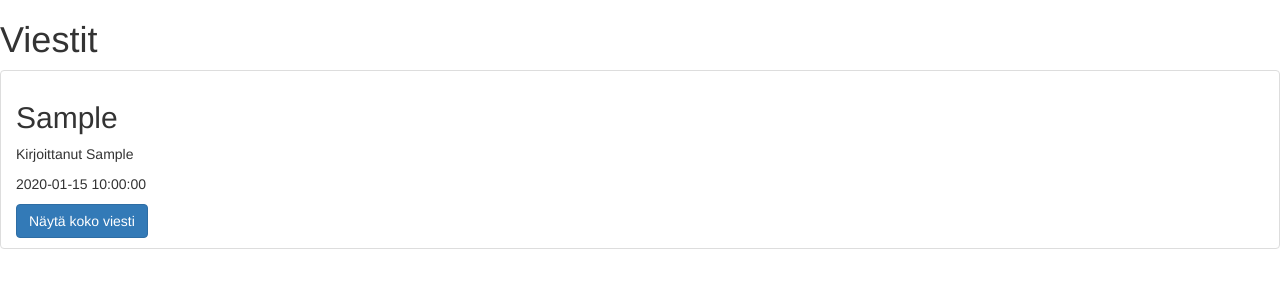
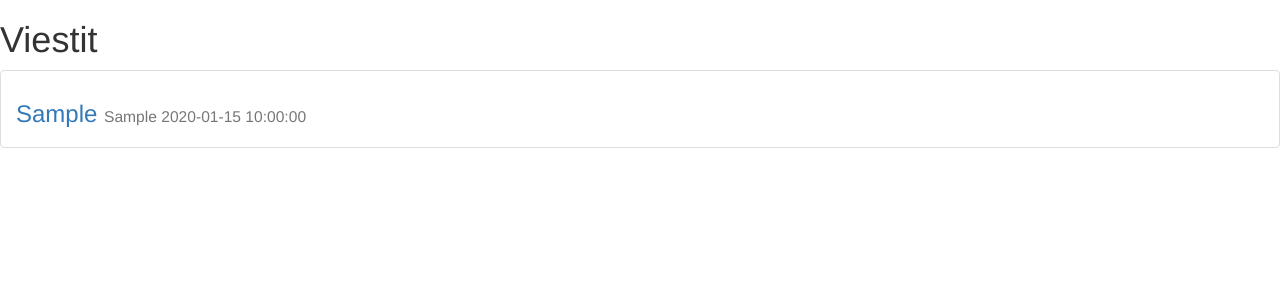
Before and after one commit to helihyv/foorumi, a Flask app: page /viestit in a window 1280 px wide. Shown: the part 82-382 px from the top of the page. Run offline with Flask 2, Linux system fonts and the light colour scheme; a user stored in the database is signed in; tables that the repository leaves empty hold one stand-in row (values such as "Sample post"); some libraries are stand-ins or nearby versions.

Commit message:
Viestien listaus näyttää  vain perustiedot ja linkki itse viestiiin
Viestien listaus näyttää otsikon, kirjoittajan ja kirjoitusajankohdan, jotka toimivat linkkinä yksittäisen viestin sivulle.

```diff
--- a/application/templates/viestit/lista.html
+++ b/application/templates/viestit/lista.html
@@ -3,53 +3,13 @@
 <ul class="list-group">
   {% for viesti in viestit %}
   <li class="list-group-item">
-    <h2>{{ viesti.otsikko }}</h2>
+    <h3>
+      <a href="{{ url_for('viesti', viesti_id = viesti.id) }}"
+        >{{ viesti.otsikko }}
 
-    <p>Kirjoittanut {{ viesti.kirjoittaja.nimi }}</p>
-    <p>{{ viesti.kirjoitusaika }}</p>
-
-    <div class="collapse" id="viestirunko{{ viesti.id }}">
-      <p>{{ viesti.teksti }}</p>
-      <p>Aihetunnisteet:</p>
-      <ul class="list-group">
-        {% if aihe is iterable %} {% for aihe in viesti.aiheet %}
-        <li class="list-group-item">{{ aihe.aihe }}</li>
-        {% endfor %} {% endif %}
-      </ul>
-      <form
-        method="GET"
-        action="{{url_for('viestit_vastaa', viesti_id=viesti.id)}}"
-      >
-        <input class="btn btn-primary" type="submit" value="Vastaa" />
-      </form>
-      <p>Vastaukset:</p>
-      <ul class="list-group">
-        {% for vastaus in viesti.vastaukset %}
-        <li class="list-group-item">
-          {{ vastaus.otsikko }} {{ vastaus.kirjoitusaika }}
-        </li>
-        {% endfor %}
-      </ul>
-      <p>Lukijat:</p>
-      <ul class="list-group">
-        {% for lukija in viesti.lukeneet %}
-        <li class="list-group-item">{{ lukija.nimi }}</li>
-        {% endfor %}
-      </ul>
-    </div>
-    <button
-      class="btn btn-primary"
-      type="button"
-      data-toggle="collapse"
-      data-target="#viestirunko{{ viesti.id }}"
-      aria-expanded="raise"
-      aria-controls="viestirunko{{ viesti.id }}"
-    >
-      Näytä koko viesti
-      <script>
-        Document.getElementById;
-      </script>
-    </button>
+        <small>{{ viesti.kirjoittaja.nimi }} {{ viesti.kirjoitusaika }} </small>
+      </a>
+    </h3>
   </li>
   {% endfor %}
 </ul>
```
